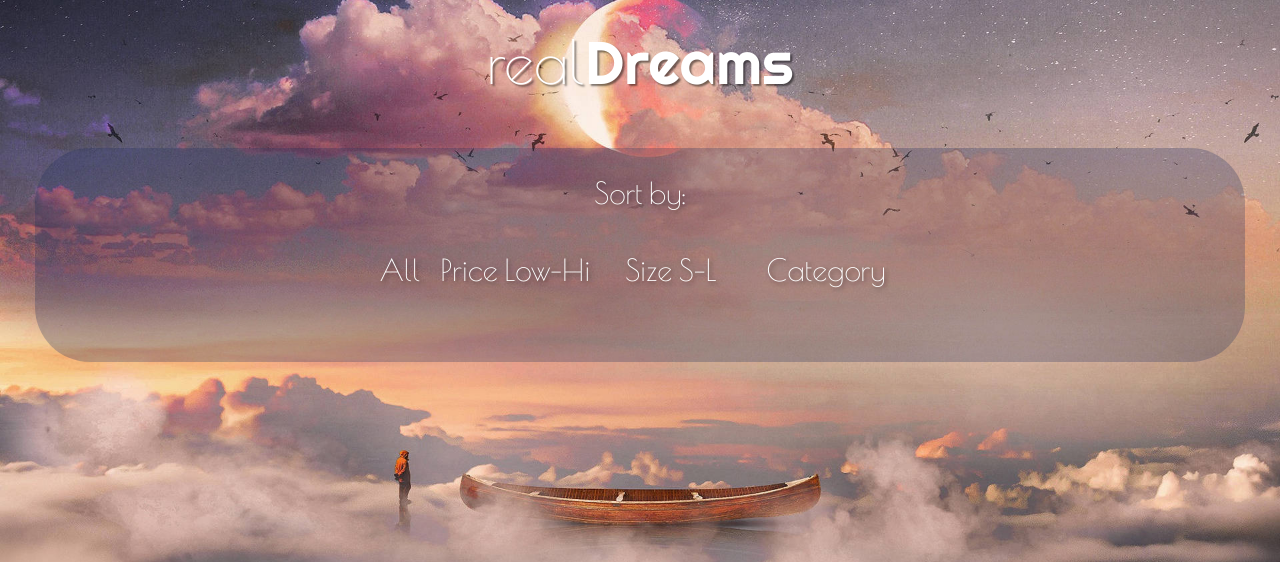
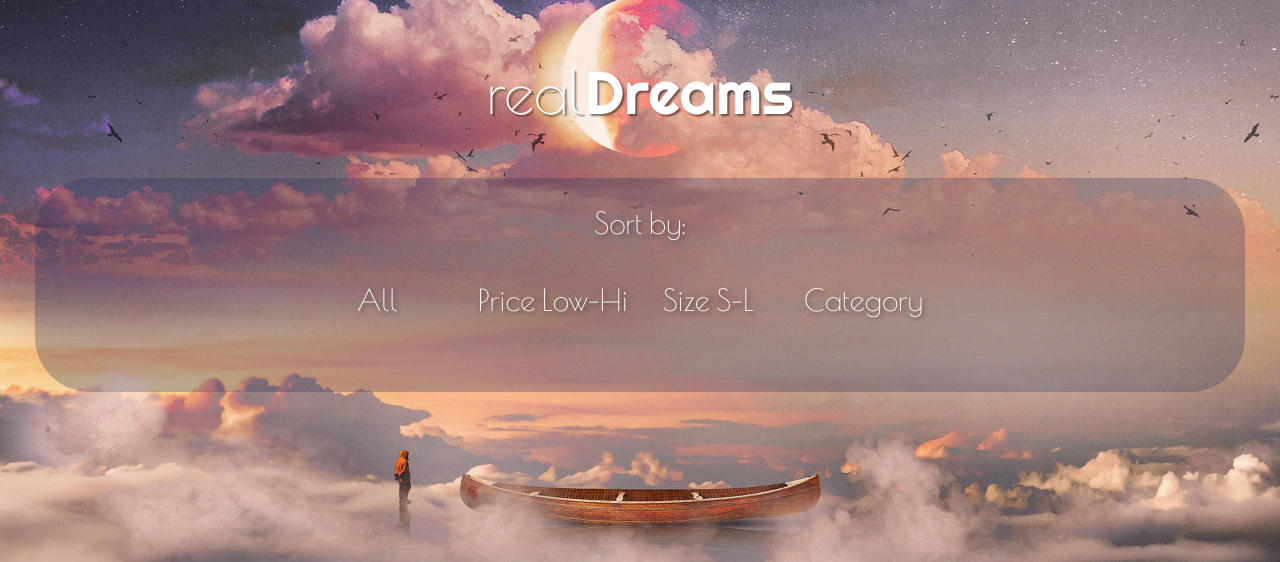
Before and after one commit to DebbieBergstrom/realDreamsCo, a Django app: page /products/ in a window 1280 px wide. Shown: the part 219-781 px from the top of the page. Run offline with Django 3.2, Linux system fonts and the light colour scheme; data that the repository does not hold is empty; some libraries are stand-ins or nearby versions.

Commit message:
adjust(products template): improve text alignment

```diff
--- a/products/templates/products/products.html
+++ b/products/templates/products/products.html
@@ -19,7 +19,7 @@
 {% block content %}
 <div class="container-fluid" id="top">
     <div class="row">
-        <div class="col text-center m-4 product-title products-header">
+        <div class="col text-center p-4 product-title products-header">
             <h1 class="d-block d-md-inline m-3">
                 <span class="real-font">real</span><span
                     class="dreams-font-righteous">Dreams</h1>
@@ -38,7 +38,7 @@
                 <div class="col-12">
                     <div class="row justify-content-center p-2">
                         <!-- Sorting Links -->
-                        <div class="col-6 col-md-auto mb-2 px-0 text-center">
+                        <div class="col-6 col-md-auto mb-2 text-right pr-5">
                             <a href="{% url 'products' %}"
                                 class="sort-nav-link {% if current_sorting == '' %}active{% endif %}">All</a>
                         </div>
```
